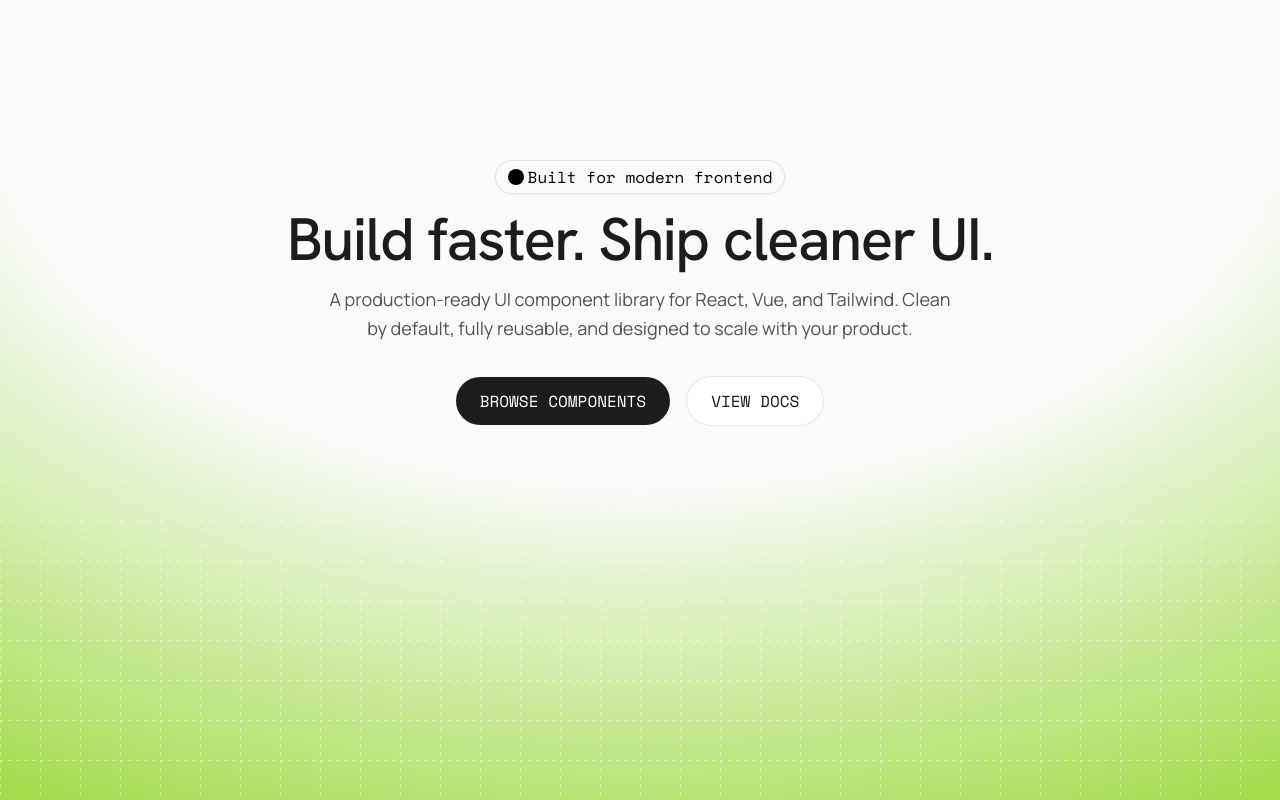
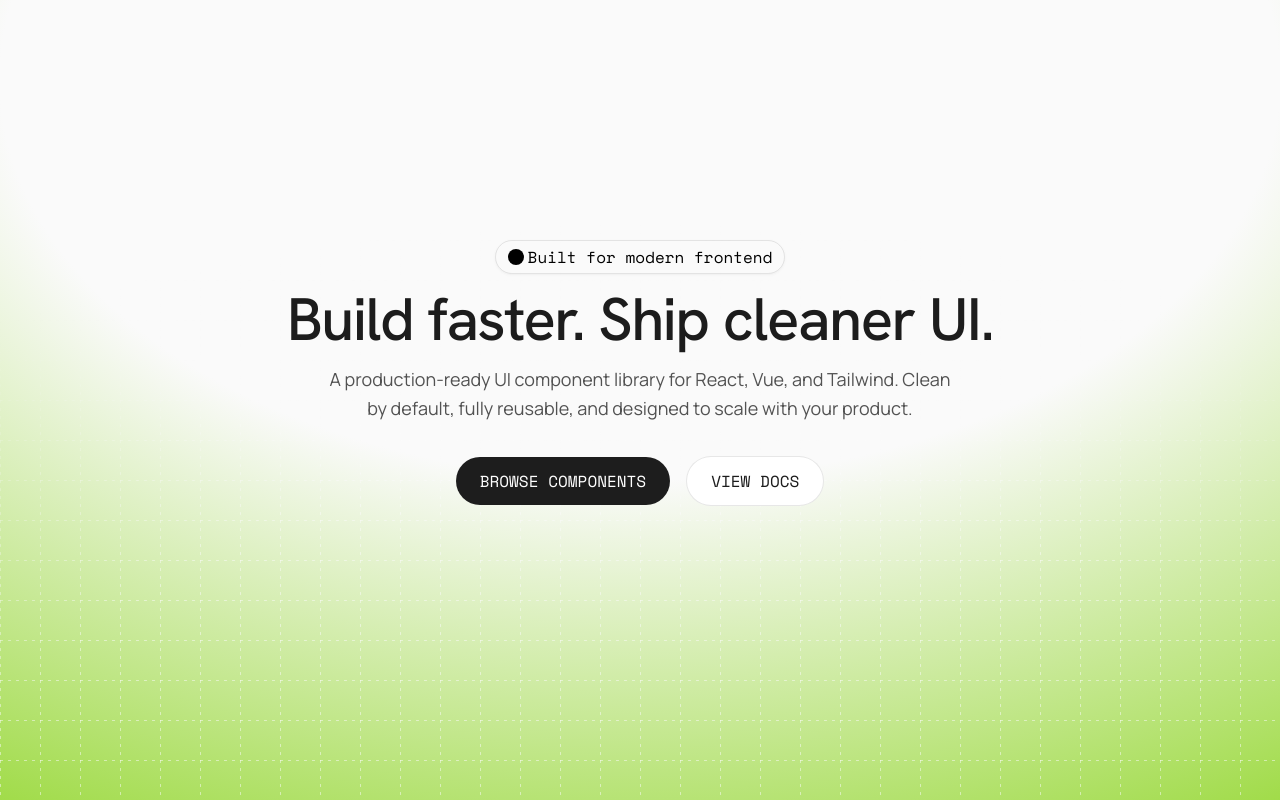
Before and after one commit to EriyaDev/vue-side-project, a Vue app: page / in a window 1280 px wide. Built offline with nearby package versions, Linux system fonts and the light colour scheme.

Commit message:
hero section

```diff
--- /dev/null
+++ b/src/components/Home/AllComponents.vue
@@ -0,0 +1,5 @@
+<script setup></script>
+
+<template>
+  <div class="section-header"></div>
+</template>
--- a/src/components/Home/HeroSection.vue
+++ b/src/components/Home/HeroSection.vue
@@ -1,7 +1,7 @@
 <script setup></script>
 
 <template>
-  <div id="hero-section" class="w-full min-h-screen flex pt-40 relative">
+  <div id="hero-section" class="w-full min-h-screen flex pt-[30vh] relative">
     <div class="container mx-auto z-10">
       <div class="flex flex-col gap-2 lg:items-center">
         <div
--- a/src/views/HomeView.vue
+++ b/src/views/HomeView.vue
@@ -1,7 +1,9 @@
 <script setup>
+import AllComponents from '@/components/Home/AllComponents.vue'
 import HeroSection from '@/components/Home/HeroSection.vue'
 </script>
 
 <template>
   <HeroSection />
+  <AllComponents />
 </template>
```
